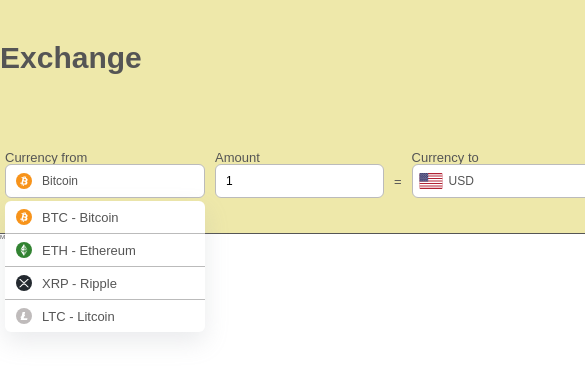
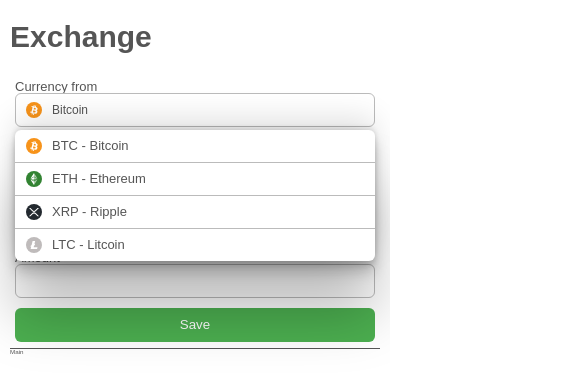
Before and after one commit to killjoy2013/currency_rates_widget, a Next.js app in the folder frontend-css/: page /widget in a window 390 px wide. Both pictures are taken after a click on the element "Bitcoin". Shown: the top 392 px of the page, 585 px wide, since content can reach past the window. Built offline with nearby package versions, Linux system fonts and the light colour scheme.

Commit message:
responsive select ok

```diff
--- a/frontend-css/styles/Widget.module.css
+++ b/frontend-css/styles/Widget.module.css
@@ -1,4 +1,5 @@
 .page {
+  position: relative;
   background-color: white;
   display: grid;
   /* grid-template-columns: 50rem; */
@@ -6,21 +7,24 @@
 }
 
 .toolbar {
+  position: relative;
   display: grid;
   /* grid-template-columns: 100rem; */
-  grid-template-rows: 1fr 1fr;
+  /* grid-template-rows: 1fr 1fr; */
   align-items: center;
   justify-content: center;
   border-bottom: 1px solid;
-  background-color: palegoldenrod;
+  /* background-color: palegoldenrod; */
 }
 
 .title {
+  position: relative;
   font-size: 3rem;
   font-weight: bold;
 }
 
 .form {
+  position: relative;
   display: flex;
   align-items: flex-end;
 }
@@ -79,6 +83,7 @@
 
 .selectList {
   display: grid;
+  z-index: 1000;
   margin-top: 1rem;
   /* padding: 0.5rem; */
   position: absolute;
@@ -87,7 +92,9 @@
   min-width: 20rem;
   /* height: 40rem; */
   background-color: white;
-  box-shadow: rgba(149, 157, 165, 0.2) 0rem 1rem 2.4rem;
+  box-shadow: rgba(0, 0, 0, 0.25) 0px 54px 55px,
+    rgba(0, 0, 0, 0.12) 0px -12px 30px, rgba(0, 0, 0, 0.12) 0px 4px 6px,
+    rgba(0, 0, 0, 0.17) 0px 12px 13px, rgba(0, 0, 0, 0.09) 0px -3px 5px;
   border-radius: 0.6rem;
 }
 
@@ -113,3 +120,32 @@
 .main {
   background-color: white;
 }
+
+@media (max-width: 1200px) {
+  .page {
+    padding: 2rem 1rem;
+    /* background-color: lightsalmon; */
+    grid-template-rows: 100% 100%;
+  }
+  .toolbar {
+    /* background-color: pink; */
+    justify-content: stretch;
+    gap: 2rem;
+  }
+  .form {
+    display: grid;
+    align-items: stretch;
+    justify-items: stretch;
+    justify-content: stretch;
+  }
+  .formElement {
+    justify-content: stretch;
+  }
+  .equal {
+    display: none;
+  }
+  .selectList {
+    right: 0;
+    left: 0;
+  }
+}
```
